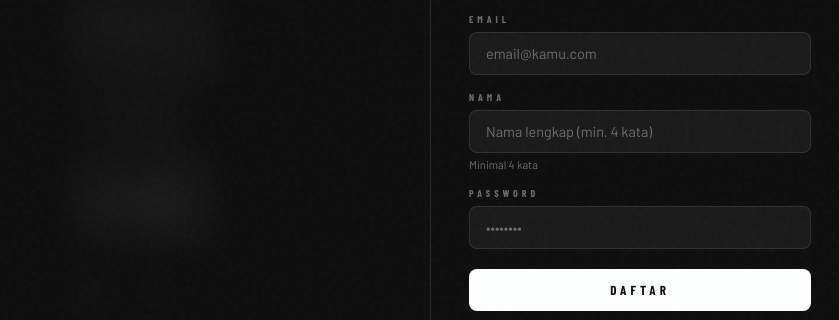
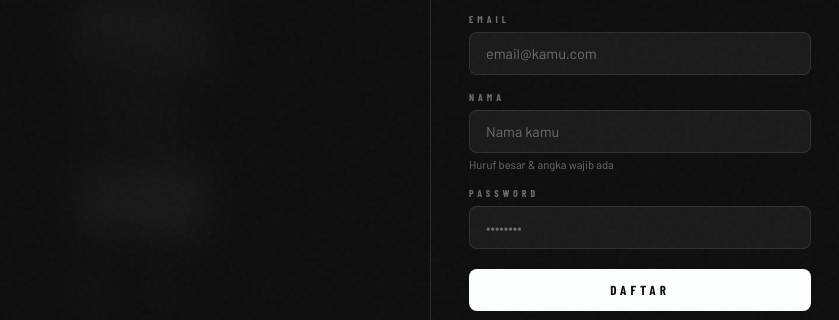
Before and after one commit to akunrbolox-svg/Web-Music, a plain HTML site: page index.html in a window 1280 px wide. Both pictures are taken after a click on the button "REGISTER". Shown: the part 258-578 px from the top of the page, 0-839 px from the left. Drawn offline with nearby package versions, Linux system fonts and the light colour scheme; a web font is replaced by a local one.

Commit message:
index.html

```diff
--- a/index.html
+++ b/index.html
@@ -280,8 +280,8 @@ header{position:sticky;top:0;z-index:500;height:62px;display:flex;align-items:ce
       </div>
       <div class="field-wrap">
         <label class="field-label">Nama</label>
-        <input type="text" class="field-in" id="regName" placeholder="Nama lengkap (min. 4 kata)">
-        <div class="field-rule">Minimal 4 kata</div>
+        <input type="text" class="field-in" id="regName" placeholder="Nama kamu">
+        <div class="field-rule">Huruf besar &amp; angka wajib ada</div>
       </div>
       <div class="field-wrap">
         <label class="field-label">Password</label>
```
